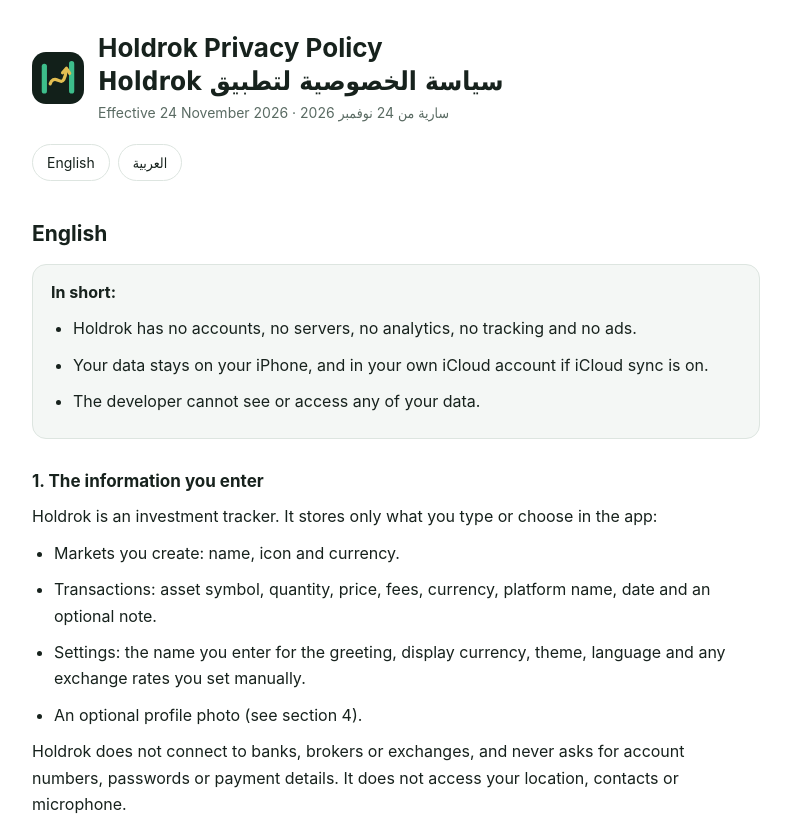
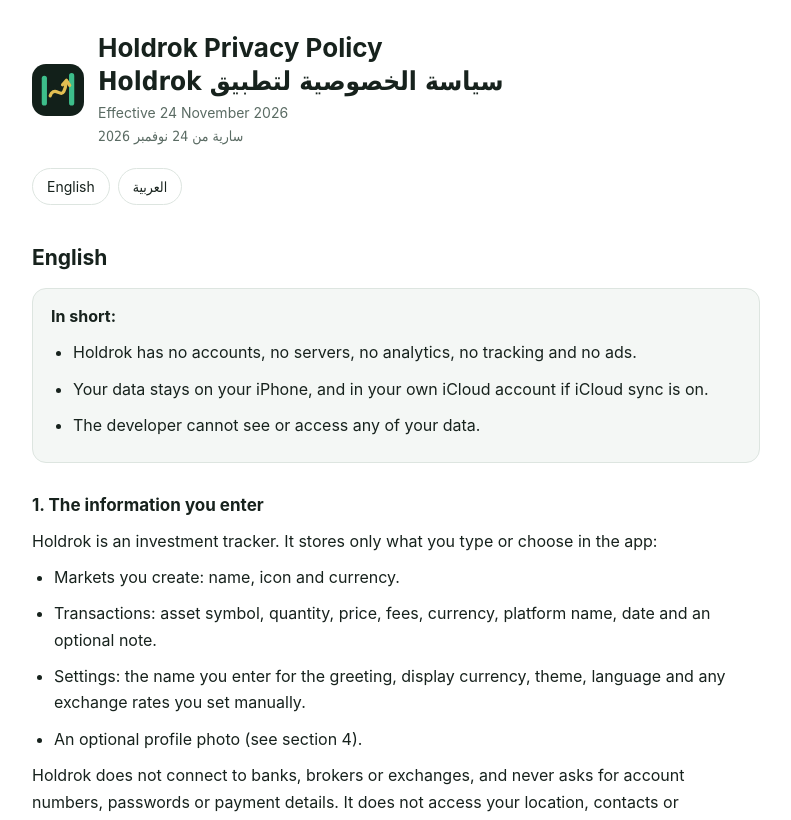
Before and after one commit to fahadxmm/holdrok-privacy, a plain HTML site: page index.html in a window 1280 px wide. Shown: the top 820 px of the page, without its empty margins (244-1035 px from the left). Drawn offline with Linux system fonts and the light colour scheme.

Commit message:
Put the Arabic effective date on its own RTL line
Co-Authored-By: Claude Opus 5.5 <noreply@anthropic.com>

```diff
--- a/index.html
+++ b/index.html
@@ -73,7 +73,7 @@
     </svg>
     <div>
       <h1>Holdrok Privacy Policy<br><span dir="rtl" lang="ar">سياسة الخصوصية لتطبيق Holdrok</span></h1>
-      <p class="meta">Effective 24 November 2026 · سارية من 24 نوفمبر 2026</p>
+      <p class="meta">Effective 24 November 2026<br><span dir="rtl" lang="ar">سارية من 24 نوفمبر 2026</span></p>
     </div>
   </header>
 
```
